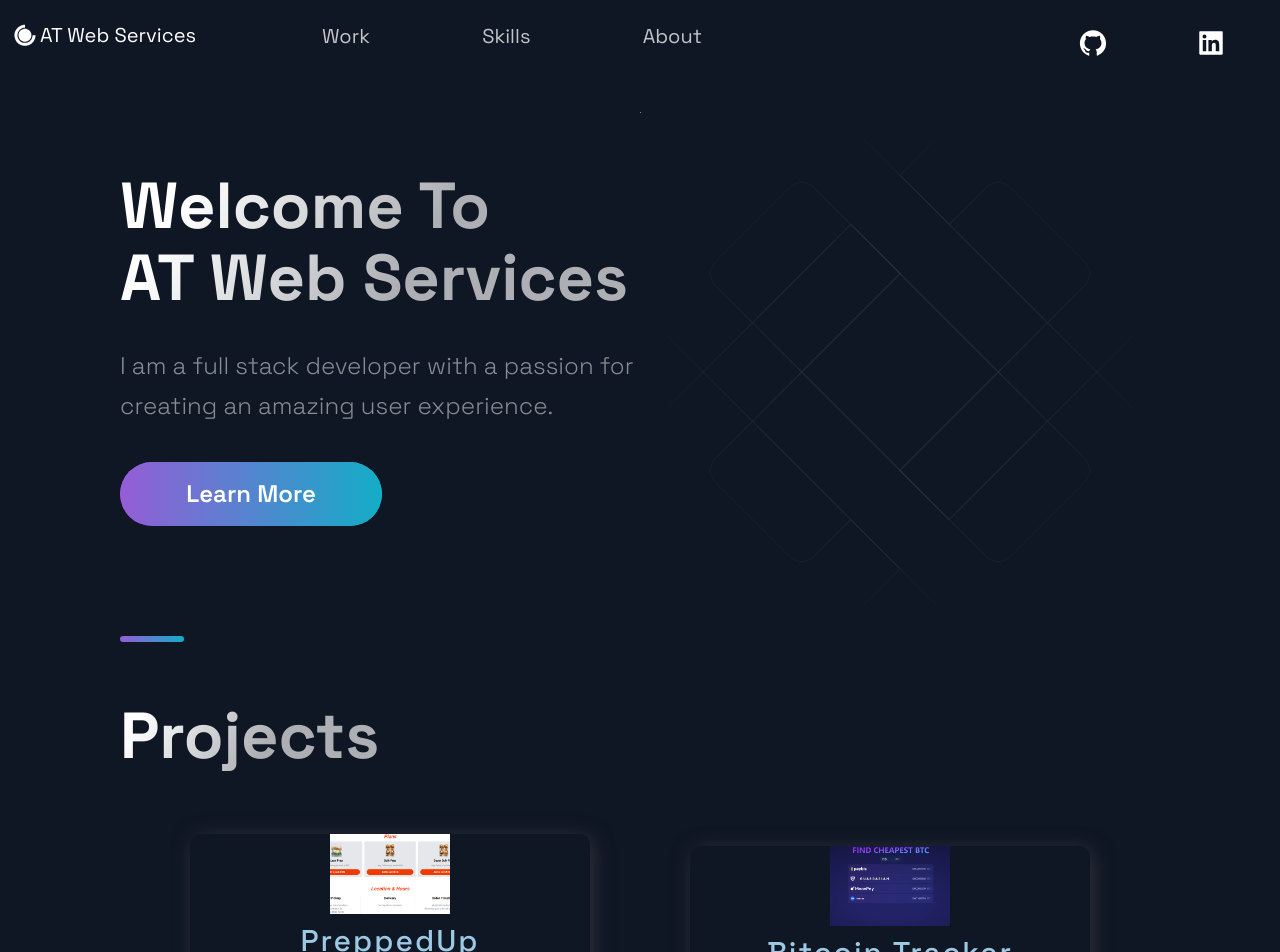
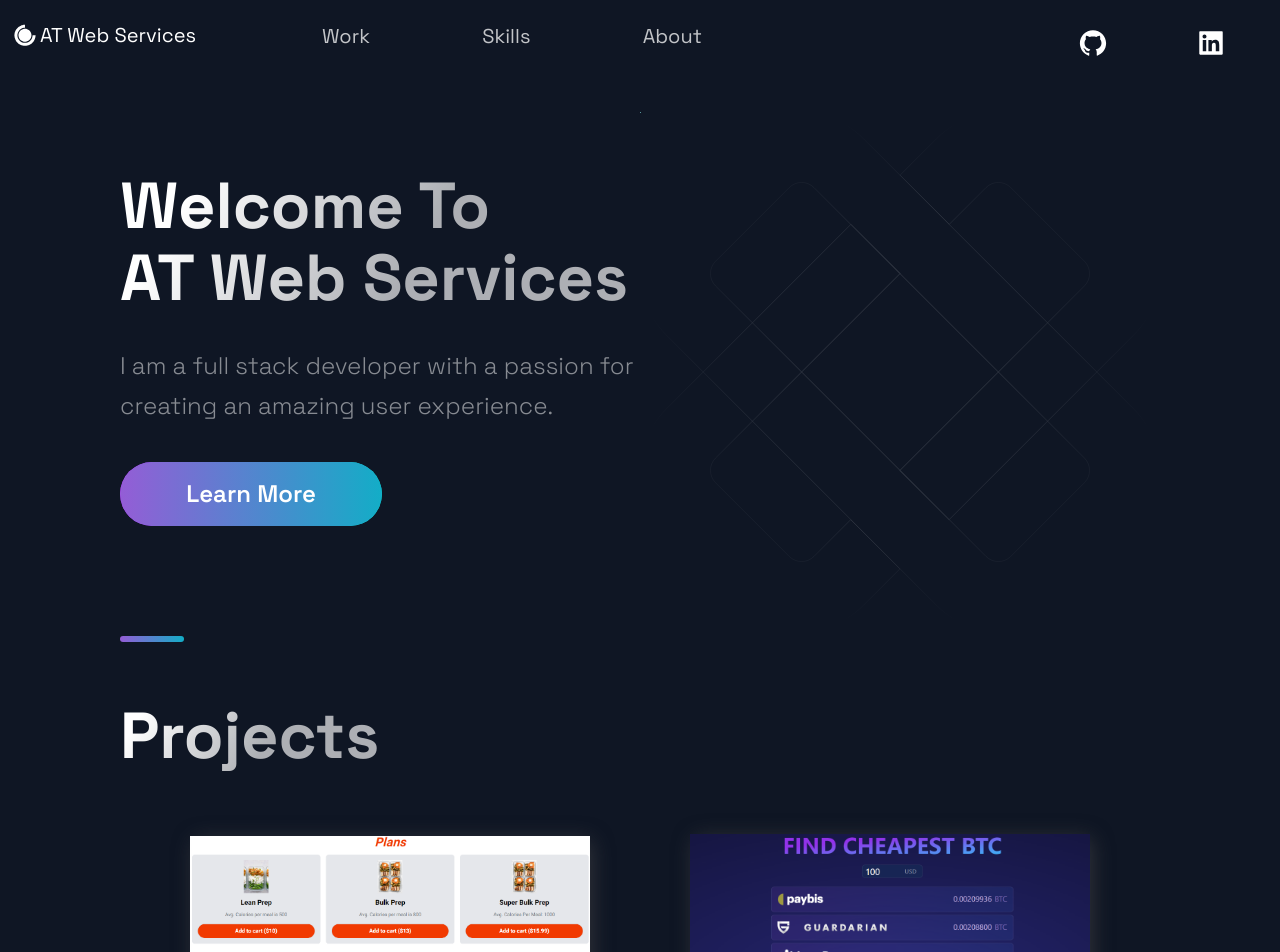
Before and after one commit to ClickAimbot/my_portfolio, a Next.js app: page / in a window 1280 px wide. Shown: the top 952 px of the page. Built offline with nearby package versions, Linux system fonts and the light colour scheme.

Commit message:
reverted

```diff
--- a/src/components/Projects/ProjectsStyles.js
+++ b/src/components/Projects/ProjectsStyles.js
@@ -1,8 +1,8 @@
 import styled from 'styled-components';
 
 export const Img = styled.img`
-  width:120px;
-  height:80px;
+  width:100%;
+  height:100%;
   object-fit: cover;
   overflow: hidden;
   rounded: 10px;
```
